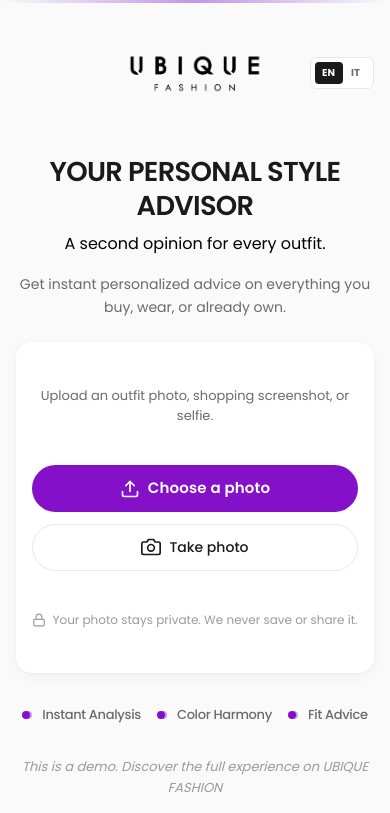
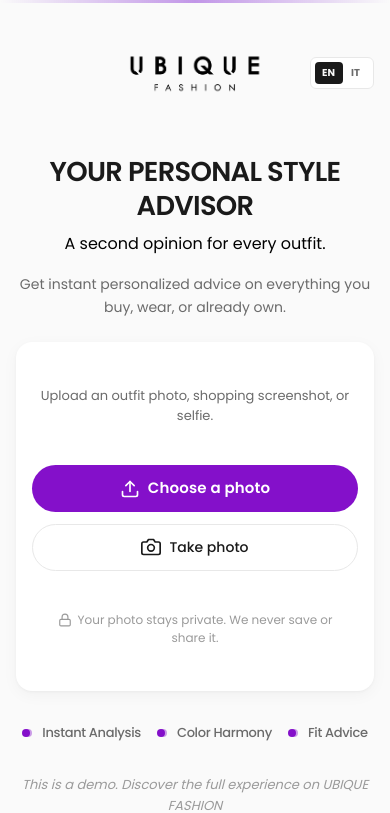
Before and after one commit to ubiquefashion/Ubique-chatbot, a Next.js app: page / in a window 390 px wide. Shown: the top 813 px of the page. Built offline with nearby package versions, Linux system fonts and the light colour scheme.

Commit message:
feat:lock symbol and typho fixes

```diff
--- a/app/page.tsx
+++ b/app/page.tsx
@@ -1176,8 +1176,8 @@ export default function Home() {
             </button>
 
             {/* Privacy */}
-            <p className="flex items-center justify-center gap-1.5 text-[12px] sm:text-[13px] text-[var(--clr-text-tri)] text-center py-6">
-              <LockIcon />
+            <p className="text-[12px] sm:text-[13px] text-[var(--clr-text-tri)] text-center py-6 px-2">
+              <LockIcon className="inline-block mr-1.5 relative -top-[1px]" />
               {t.photoStaysPrivate}
             </p>
           </>
--- a/constants/translations.ts
+++ b/constants/translations.ts
@@ -52,7 +52,7 @@ export const translations = {
     unsupportedImageFormat: "Formato immagine non supportato. Usa JPEG, PNG, GIF o WebP.",
     quickQuestions: [
       "Come mi sta?",
-      "Cosa dovrei cambiare nel look?",
+      "Cosa dovrei cambiare?",
       "Come valorizzo questo capo?",
       "Con quali scarpe lo abbino?",
     ],
@@ -63,7 +63,7 @@ export const translations = {
     takePhoto: "Scatta una foto",
     cancel: "Annulla",
     heroTitle: "IL TUO STYLIST PERSONALE",
-    heroSubtitlePart1: "Un secondo parere per ogni outfit",
+    heroSubtitlePart1: "Un secondo parere per ogni outfit.",
     heroSubtitlePart2: "",
     heroDescPart1: "",
     heroDescPart2: "Ricevi consigli personalizzati immediati su tutto ciò che acquisti, indossi o possiedi già.",
@@ -93,7 +93,7 @@ export const translations = {
     fashionGodsUnavailable: "Gli dèi della moda non sono disponibili. Riprova! 😅",
     networkError: "Errore di rete — persino il WiFi non vuole collaborare. 💀",
     somethingWentWrong: "Qualcosa è andato storto",
-    continueInApp: "Non perdere il filo. Continua sull’app.",
+    continueInApp: "Continua la conversazione sull’app.",
     ubiqueRemembers: "Ubique ricorda il tuo guardaroba, le conversazioni e le tue preferenze di stile.",
     maybeLater: "Magari dopo"
   }
```
